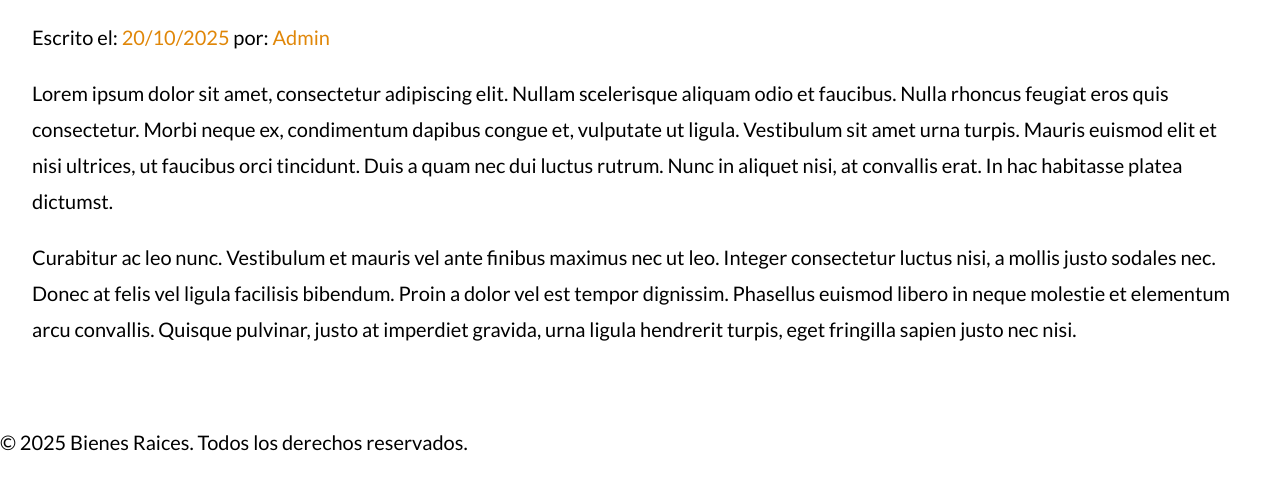
After one commit to OsvaldoCR17/Bienes-Raices, a PHP site: page /entrada.html in a window 1280 px wide. The commit adds this page. Shown: the part 1151-1636 px from the top of the page. Run offline with PHP 8.4, Linux system fonts and the light colour scheme; style sheets or scripts are compiled from the project's sources; some libraries are stand-ins or nearby versions.

Commit message:
Creacion de Entrada y Blog
min 1:45:50

```diff
--- /dev/null
+++ b/entrada.html
@@ -0,0 +1,66 @@
+<!DOCTYPE html>
+<html lang="es">
+<head>
+    <meta charset="UTF-8">
+    <meta name="viewport" content="width=device-width, initial-scale=1.0">
+    <title>Bienes Raices</title>
+    <link rel="stylesheet" href="build/css/app.css">
+</head>
+<body>
+    <header class="header">
+        <div class="contenedor contenido-header">
+            <div class="barra">
+                <a href="/">
+                    <img src="build/img/logo.svg" alt="Logotipo de Bienes Raices">
+                </a>
+                <nav class="navegacion">
+                    <a href="nosotros.html">Nosotros</a>
+                    <a href="anuncios.html">Anuncios</a>
+                    <a href="blog.html">Blog</a>
+                    <a href="contacto.html">Contacto</a>
+                </nav>
+            </div>
+        </div>
+    </header>
+
+    <main class="contenedor seccion contenido-centrado">
+        <h1>Guía para la decoración de tu hogar</h1>
+
+        <picture>
+            <source srcset="build/img/destacada2.webp" type="image/webp">
+            <source srcset="build/img/destacada2.jpg" type="image/jpeg">
+            <img loading="lazy" src="build/img/destacada2.jpg" alt="imagen de la propiedad">
+        </picture>
+        <p class="informacion-meta">Escrito el: <span>20/10/2025</span> por: <span>Admin</span></p>
+
+        <div class="resumen-propiedad">
+            <p>
+                Lorem ipsum dolor sit amet, consectetur adipiscing elit.
+                Nullam scelerisque aliquam odio et faucibus. Nulla rhoncus feugiat eros quis consectetur.
+                Morbi neque ex, condimentum dapibus congue et, vulputate ut ligula.
+                Vestibulum sit amet urna turpis. Mauris euismod elit et nisi ultrices, ut faucibus orci tincidunt. Duis a quam nec dui luctus rutrum.
+                Nunc in aliquet nisi, at convallis erat. In hac habitasse platea dictumst.
+            </p>
+            <p>
+                Curabitur ac leo nunc. Vestibulum et mauris vel ante finibus maximus nec ut leo.
+                Integer consectetur luctus nisi, a mollis justo sodales nec. Donec at felis vel ligula facilisis bibendum.
+                Proin a dolor vel est tempor dignissim. Phasellus euismod libero in neque molestie et elementum arcu convallis.
+                Quisque pulvinar, justo at imperdiet gravida, urna ligula hendrerit turpis, eget fringilla sapien justo nec nisi.
+            </p>
+    </main>
+
+    <footer class="footer seccion">
+        <div class="contenedor contenido-footer">
+            <nav class="navegacion">
+                <a href="nosotros.html">Nosotros</a>
+                <a href="anuncios.html">Anuncios</a>
+                <a href="blog.html">Blog</a>
+                <a href="contacto.html">Contacto</a>
+            </nav>
+        </div>
+        <p class="copyright">&copy; 2025 Bienes Raices. Todos los derechos reservados.</p>
+    </footer>
+
+    <script src="build/js/bundle.min.js"></script>
+</body>
+</html>
--- a/src/scss/layout/_inferior.scss
+++ b/src/scss/layout/_inferior.scss
@@ -17,6 +17,12 @@
 
     &last-of-type {
         margin-bottom: 0;
+    }
+}
+
+.informacion-meta {
+    span {
+        color: $amarillo;
     }
 }
 
@@ -45,9 +51,4 @@
     }
     }
 
-    span {
-        color: $amarillo;
-    }
-
-
 }
```
Also changed, not shown: blog.html (+97 -2 lines).
